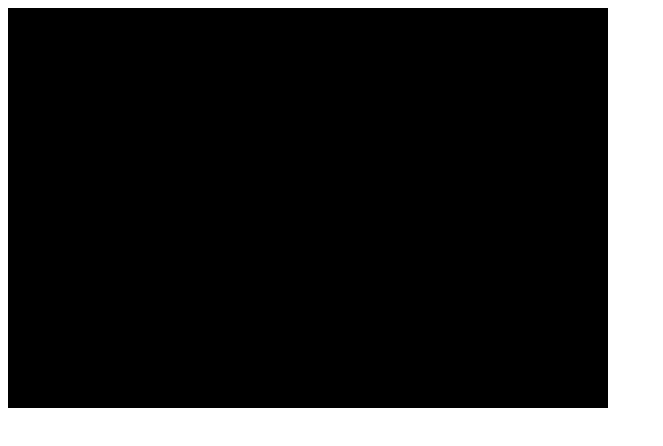
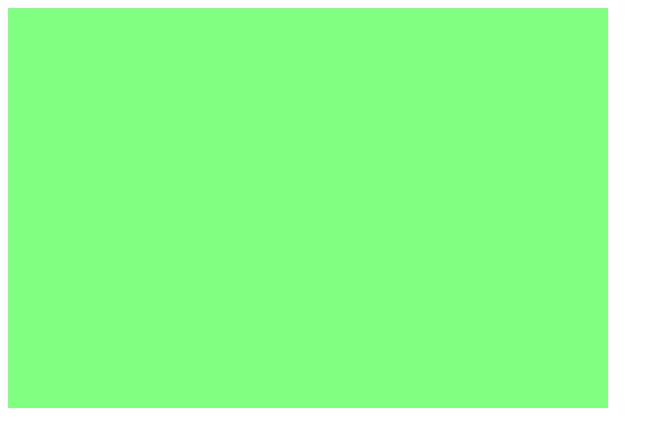
Before and after one commit to MargineanRazvan/phaser_demo, a plain HTML site: page index.html in a window 1280 px wide. Shown: the whole page, without its empty margins (0-663 px from the left). Drawn offline with Linux system fonts and the light colour scheme; animation ran at ten frames a second.

Commit message:
Add changing state functionality

```diff
--- a/index.html
+++ b/index.html
@@ -1,7 +1,16 @@
 <html>
     <head>
         <script src="phaser/phaser.min.js"></script>
+        <script src="state0.js"></script>
         <script src="state1.js"></script>
+        <script src="state2.js"></script>
+        <script src="state3.js"></script>
+        <script src="state4.js"></script>
+        <script src="state5.js"></script>
+        <script src="state6.js"></script>
+        <script src="state7.js"></script>
+        <script src="state8.js"></script>
+        <script src="state9.js"></script>
     </head>
     <body>
         <script src="main.js"></script>
--- a/main.js
+++ b/main.js
@@ -1,3 +1,12 @@
 var game = new Phaser.Game(600, 400, Phaser.AUTO);
+game.state.add('state0', demo.state0);
 game.state.add('state1', demo.state1);
-game.state.start('state1');
+game.state.add('state2', demo.state2);
+game.state.add('state3', demo.state3);
+game.state.add('state4', demo.state4);
+game.state.add('state5', demo.state5);
+game.state.add('state6', demo.state6);
+game.state.add('state7', demo.state7);
+game.state.add('state8', demo.state8);
+game.state.add('state9', demo.state9);
+game.state.start('state0');
--- /dev/null
+++ b/state0.js
@@ -0,0 +1,38 @@
+var demo = {};
+demo.state0 = function(){};
+demo.state0.prototype = {
+    preload: function(){},
+    create: function(){
+        game.stage.backgroundColor = "#80ff80";
+        console.log('state0');
+
+
+        addChangeStateEventListeners();
+    },
+    update: function(){}
+};
+
+
+
+function changeState(i, numState) {
+    game.state.start('state' + numState);
+};
+
+
+function addKeyCallback(key, fn, args) {
+    game.input.keyboard.addKey(key).onDown.add(fn, null, null, args);
+};
+
+
+function addChangeStateEventListeners() {
+    addKeyCallback(Phaser.Keyboard.ZERO, changeState, 0);
+    addKeyCallback(Phaser.Keyboard.ONE, changeState, 1);
+    addKeyCallback(Phaser.Keyboard.TWO, changeState, 2);
+    addKeyCallback(Phaser.Keyboard.THREE, changeState, 3);
+    addKeyCallback(Phaser.Keyboard.FOUR, changeState, 4);
+    addKeyCallback(Phaser.Keyboard.FIVE, changeState, 5);
+    addKeyCallback(Phaser.Keyboard.SIX, changeState, 6);
+    addKeyCallback(Phaser.Keyboard.SEVEN, changeState, 7);
+    addKeyCallback(Phaser.Keyboard.EIGHT, changeState, 8);
+    addKeyCallback(Phaser.Keyboard.NINE, changeState, 9);
+};
--- a/state1.js
+++ b/state1.js
@@ -1,7 +1,12 @@
-var demo = {};
 demo.state1 = function(){};
 demo.state1.prototype = {
     preload: function(){},
-    create: function(){},
+    create: function(){
+        game.stage.backgroundColor = "#DDDDDD";
+        console.log('state1');
+
+
+        addChangeStateEventListeners();
+    },
     update: function(){}
 };
--- /dev/null
+++ b/state2.js
@@ -0,0 +1,11 @@
+demo.state2 = function(){};
+demo.state2.prototype = {
+    preload: function(){},
+    create: function(){
+        game.stage.backgroundColor = "#0066ff";
+        console.log('state2');
+
+        addChangeStateEventListeners();
+    },
+    update: function(){}
+};
--- /dev/null
+++ b/state3.js
@@ -0,0 +1,12 @@
+demo.state3 = function(){};
+demo.state3.prototype = {
+    preload: function(){},
+    create: function(){
+        game.stage.backgroundColor = "#ff0000";
+        console.log('state3');
+
+
+        addChangeStateEventListeners();
+    },
+    update: function(){}
+};
--- /dev/null
+++ b/state4.js
@@ -0,0 +1,12 @@
+demo.state4 = function(){};
+demo.state4.prototype = {
+    preload: function(){},
+    create: function(){
+        game.stage.backgroundColor = "#adad85";
+        console.log('state4');
+
+
+        addChangeStateEventListeners();
+    },
+    update: function(){}
+};
--- /dev/null
+++ b/state5.js
@@ -0,0 +1,12 @@
+demo.state5 = function(){};
+demo.state5.prototype = {
+    preload: function(){},
+    create: function(){
+        game.stage.backgroundColor = "#ff66ff";
+        console.log('state5');
+
+
+        addChangeStateEventListeners();
+    },
+    update: function(){}
+};
--- /dev/null
+++ b/state6.js
@@ -0,0 +1,12 @@
+demo.state6 = function(){};
+demo.state6.prototype = {
+    preload: function(){},
+    create: function(){
+        game.stage.backgroundColor = "#85adad";
+        console.log('state6');
+
+
+        addChangeStateEventListeners();
+    },
+    update: function(){}
+};
--- /dev/null
+++ b/state7.js
@@ -0,0 +1,12 @@
+demo.state7 = function(){};
+demo.state7.prototype = {
+    preload: function(){},
+    create: function(){
+        game.stage.backgroundColor = "#ccff66";
+        console.log('state7');
+
+
+        addChangeStateEventListeners();
+    },
+    update: function(){}
+};
--- /dev/null
+++ b/state8.js
@@ -0,0 +1,12 @@
+demo.state8 = function(){};
+demo.state8.prototype = {
+    preload: function(){},
+    create: function(){
+        game.stage.backgroundColor = "#ffb366";
+        console.log('state8');
+
+
+        addChangeStateEventListeners();
+    },
+    update: function(){}
+};
--- /dev/null
+++ b/state9.js
@@ -0,0 +1,12 @@
+demo.state9 = function(){};
+demo.state9.prototype = {
+    preload: function(){},
+    create: function(){
+        game.stage.backgroundColor = "#99e6ff";
+        console.log('state9');
+
+
+        addChangeStateEventListeners();
+    },
+    update: function(){}
+};
```
